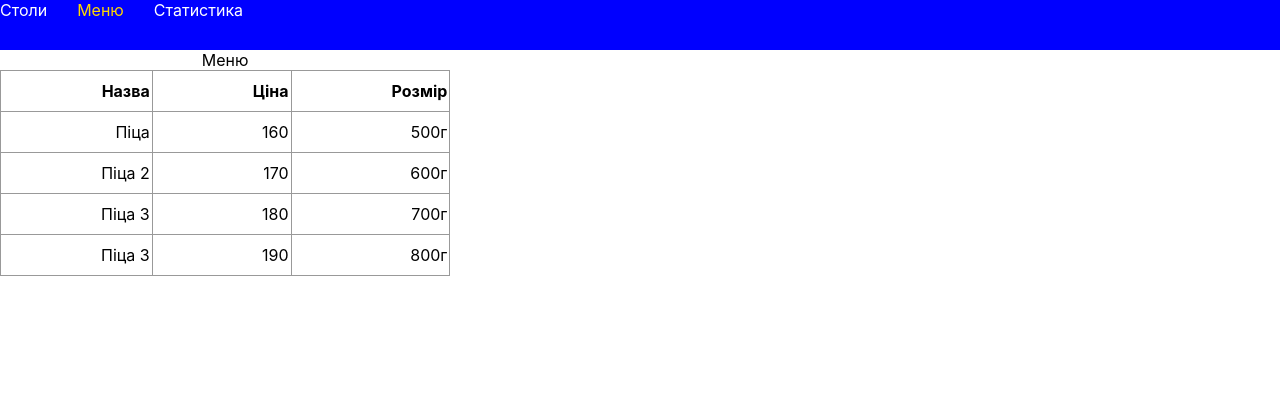
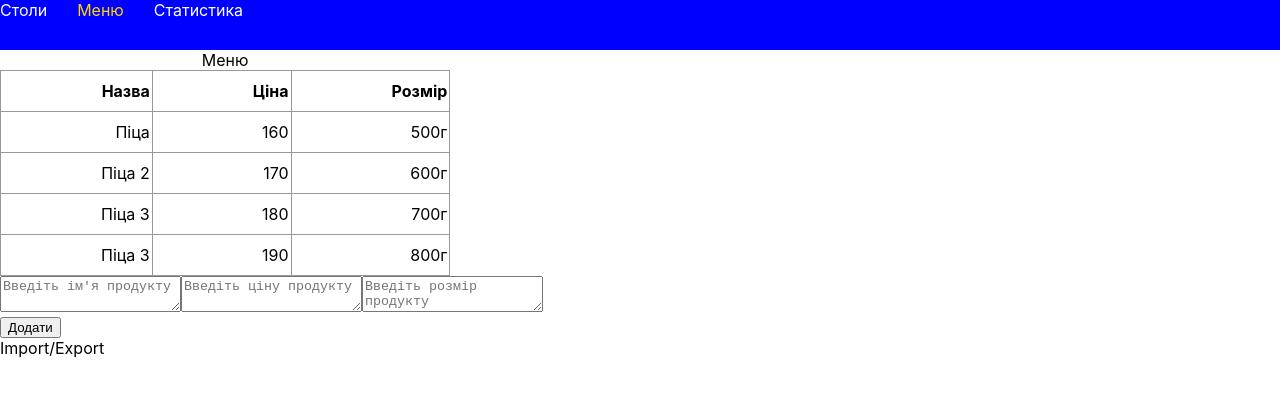
Before and after one commit to kolyaratishin/restaurant-system-front-end, a React (Create React App) app in the folder app/: page /menu in a window 1280 px wide. Shown: the top 396 px of the page. Built offline with nearby package versions, Linux system fonts and the light colour scheme.

Commit message:
added menu form to add new meals to menu

```diff
--- a/app/package.json
+++ b/app/package.json
@@ -12,6 +12,7 @@
     "react-router-dom": "^6.10.0",
     "react-scripts": "5.0.1",
     "redux": "^4.2.1",
+    "redux-form": "^8.3.10",
     "redux-thunk": "^2.4.2",
     "web-vitals": "^2.1.4"
   },
--- a/app/src/components/Menu/Menu.jsx
+++ b/app/src/components/Menu/Menu.jsx
@@ -1,9 +1,16 @@
 import classes from "./Menu.module.css";
 import MenuItem from "./MenuItem/MenuItem";
+import MenuForm from "./MenuForm/MenuForm";
 
 function Menu(props) {
+
+    const addMealToMenu = (values) =>{
+        props.addMealToMenu(values);
+    }
+
     let menu = props.menu;
     return (
+        <div>
             <div>
                 <table className={classes.menu_table}>
                     <caption>Меню</caption>
@@ -15,6 +22,13 @@ function Menu(props) {
                     {menu.map(item => <MenuItem name={item.name} price={item.price} size={item.size}/>)}
                 </table>
             </div>
+            <div>
+                <MenuForm onSubmit={addMealToMenu}/>
+            </div>
+            <div>
+                Import/Export
+            </div>
+        </div>
     );
 }
 
--- a/app/src/components/Menu/MenuContainer.jsx
+++ b/app/src/components/Menu/MenuContainer.jsx
@@ -1,6 +1,7 @@
 import {Component} from "react";
 import Menu from "./Menu";
 import {connect} from "react-redux";
+import {addMealToMenu} from "../../state/menu-reducer";
 
 
 class MenuContainer extends Component {
@@ -14,7 +15,7 @@ class MenuContainer extends Component {
 
     render() {
         return (
-            <Menu menu={this.props.menu}/>
+            <Menu menu={this.props.menu} addMealToMenu={this.props.addMealToMenu}/>
         );
     }
 }
@@ -26,4 +27,6 @@ function mapStateToProps(state) {
     }
 }
 
-export default connect(mapStateToProps, {})(MenuContainer);
+export default connect(mapStateToProps, {
+    addMealToMenu
+})(MenuContainer);
--- /dev/null
+++ b/app/src/components/Menu/MenuForm/MenuForm.jsx
@@ -0,0 +1,19 @@
+import {Field, reduxForm} from "redux-form";
+
+
+function MenuForm(props) {
+    return (
+        <form onSubmit={props.handleSubmit}>
+            <div>
+                <Field component={"textarea"} name="name" placeholder="Введіть ім'я продукту"/>
+                <Field component={"textarea"} name="price" placeholder="Введіть ціну продукту"/>
+                <Field component={"textarea"} name="size" placeholder="Введіть розмір продукту"/>
+            </div>
+            <button>Додати</button>
+        </form>
+    );
+}
+
+const MenuFormRedux = reduxForm({form: "menuForm"})(MenuForm);
+
+export default MenuFormRedux;
--- a/app/src/state/menu-reducer.js
+++ b/app/src/state/menu-reducer.js
@@ -1,3 +1,5 @@
+const ADD_MEAL_TO_MENU = "ADD_MEAL_TO_MENU"
+
 let initialState = {
     menu: [
         {id: 1, name: "Піца", price: 160.00, size:"500г"},
@@ -9,9 +11,24 @@ let initialState = {
 
 const menuReducer = (state = initialState, action) => {
     switch (action.type) {
+        case ADD_MEAL_TO_MENU:
+            const newMenu = [...state.menu];
+            newMenu.push(action.meal);
+            return {...state, menu: newMenu};
         default:
             return state;
     }
 }
 
+export const addMealToMenu = (meal) => {
+    return (dispatch) => {
+        //make api request
+        dispatch(addMeal(meal));
+    }
+}
+
+const addMeal = (meal) => {
+    return {type: ADD_MEAL_TO_MENU, meal};
+}
+
 export default menuReducer;
--- a/app/src/state/store.js
+++ b/app/src/state/store.js
@@ -3,11 +3,13 @@ import menuReducer from "./menu-reducer";
 import tableReducer from "./table-reducer";
 import receiptReducer from "./receipt-reducer";
 import thunk from "redux-thunk";
+import {reducer as formReducer} from "redux-form";
 
 let reducers = combineReducers({
     menuPage: menuReducer,
     tablesPage: tableReducer,
-    receiptPage: receiptReducer
+    receiptPage: receiptReducer,
+    form: formReducer
 })
 
 let store = createStore(reducers, applyMiddleware(thunk));
```
Also changed, not shown: 1 other file (tests, documents, lock files or other folders). Lines whose indentation alone changed are shown as unchanged.
